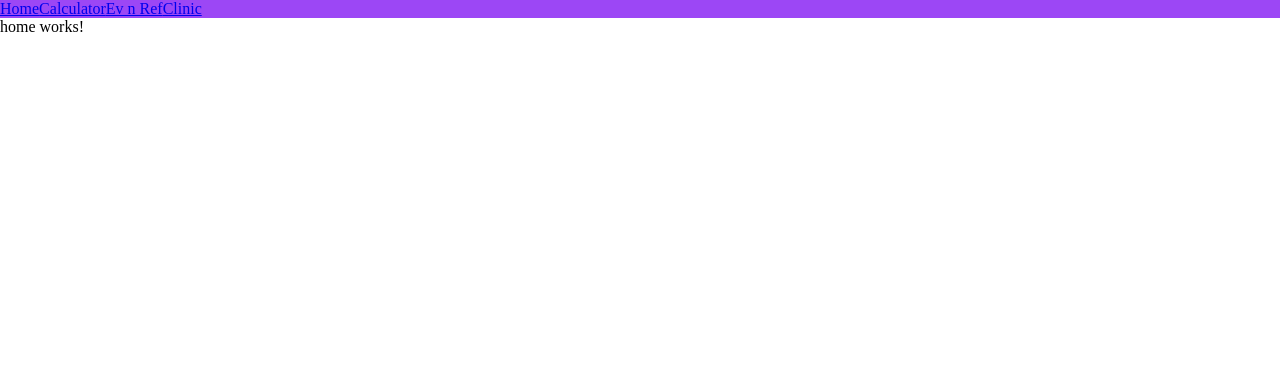
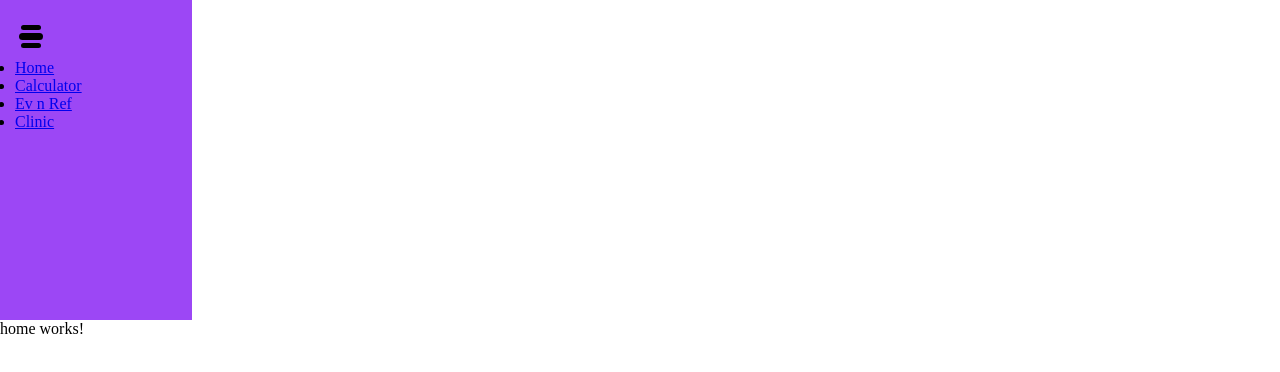
Before and after one commit to m0liveira/aulas_angularV2, an Angular app in the folder project/: page / in a window 1280 px wide. Shown: the top 372 px of the page. Built offline with nearby package versions, Linux system fonts and the light colour scheme.

Commit message:
hamburguer menu

```diff
--- a/project/src/app/components/nav-bar/nav-bar.component.css
+++ b/project/src/app/components/nav-bar/nav-bar.component.css
@@ -1,3 +1,69 @@
-nav{
+nav {
+  display: flex;
+  flex-direction: column;
   background: #9C47F5;
+  width: 15%;
+  height: 40vh;
+  padding: 15px;
 }
+
+nav .burguer-box {
+  display: flex;
+  justify-content: center;
+  align-items: center;
+  width: 20%;
+  height: 15%;
+  cursor: pointer;
+  overflow: hidden;
+  transition: all 500ms ease-in-out;
+}
+
+nav .burguer-box .burguer {
+  position: relative;
+  background: black;
+  border-radius: .3rem;
+  width: 75%;
+  height: 15%;
+  transition: all 500ms ease-in-out;
+}
+
+nav .burguer-box .burguer::before, nav .burguer-box .burguer::after {
+  content: '';
+  position: absolute;
+  background: black;
+  border-radius: .3rem;
+  width: 80%;
+  height: 80%;
+  transition: all 500ms ease-in-out;
+}
+
+nav .burguer-box .burguer::before {
+  left: 10%;
+  top: -130%;
+}
+
+nav .burguer-box .burguer::after {
+  left: 10%;
+  top: 150%;
+}
+
+/* animation */
+
+nav .burguer-box.open .burguer {
+  transform: translateX(-100%);
+  background: transparent !important;
+}
+
+nav .burguer-box.open .burguer::before {
+  left: 100%;
+  top: 0;
+  transform: rotate(45deg);
+  width: 100%;
+}
+
+nav .burguer-box.open .burguer::after {
+  left: 100%;
+  top: 0;
+  transform: rotate(-45deg);
+  width: 100%;
+}
--- a/project/src/app/components/nav-bar/nav-bar.component.html
+++ b/project/src/app/components/nav-bar/nav-bar.component.html
@@ -1,8 +1,13 @@
 <body>
   <nav>
-    <a [routerLink]="['home']" [routerLinkActive]="['active']" >Home</a>
-    <a [routerLink]="['calculator']" [routerLinkActive]="['active']">Calculator</a>
-    <a [routerLink]="['evAndRef']" [routerLinkActive]="['active']">Ev n Ref</a>
-    <a [routerLink]="['clinic']" [routerLinkActive]="['active']">Clinic</a>
+    <div class="burguer-box" [ngClass]="{'open': menuOpen}" (click)="openMenu()">
+      <div class="burguer"></div>
+    </div>
+    <ul>
+      <li><a [routerLink]="['home']" [routerLinkActive]="['active']">Home</a></li>
+      <li><a [routerLink]="['calculator']" [routerLinkActive]="['active']">Calculator</a></li>
+      <li><a [routerLink]="['evAndRef']" [routerLinkActive]="['active']">Ev n Ref</a></li>
+      <li><a [routerLink]="['clinic']" [routerLinkActive]="['active']">Clinic</a></li>
+    </ul>
   </nav>
 </body>
--- a/project/src/app/components/nav-bar/nav-bar.component.ts
+++ b/project/src/app/components/nav-bar/nav-bar.component.ts
@@ -3,13 +3,21 @@ import { Component, OnInit } from '@angular/core';
 @Component({
   selector: 'app-nav-bar',
   templateUrl: './nav-bar.component.html',
-  styleUrls: ['./nav-bar.component.css']
+  styleUrls: ['./nav-bar.component.css'],
 })
 export class NavBarComponent implements OnInit {
+  constructor() {}
 
-  constructor() { }
+  ngOnInit(): void {}
 
-  ngOnInit(): void {
+  menuOpen: boolean = false;
+  burguer: any;
+
+  openMenu(): void {
+    if (!this.menuOpen) {
+      this.menuOpen = true;
+    } else {
+      this.menuOpen = false;
+    }
   }
-
 }
--- a/project/src/styles.css
+++ b/project/src/styles.css
@@ -11,7 +11,7 @@
 }
 
 body{
-  width: 100vw - (100vw - 100%);
+  width: calc(100vw - (100vw - 100%));
 }
 
 .active {
```
